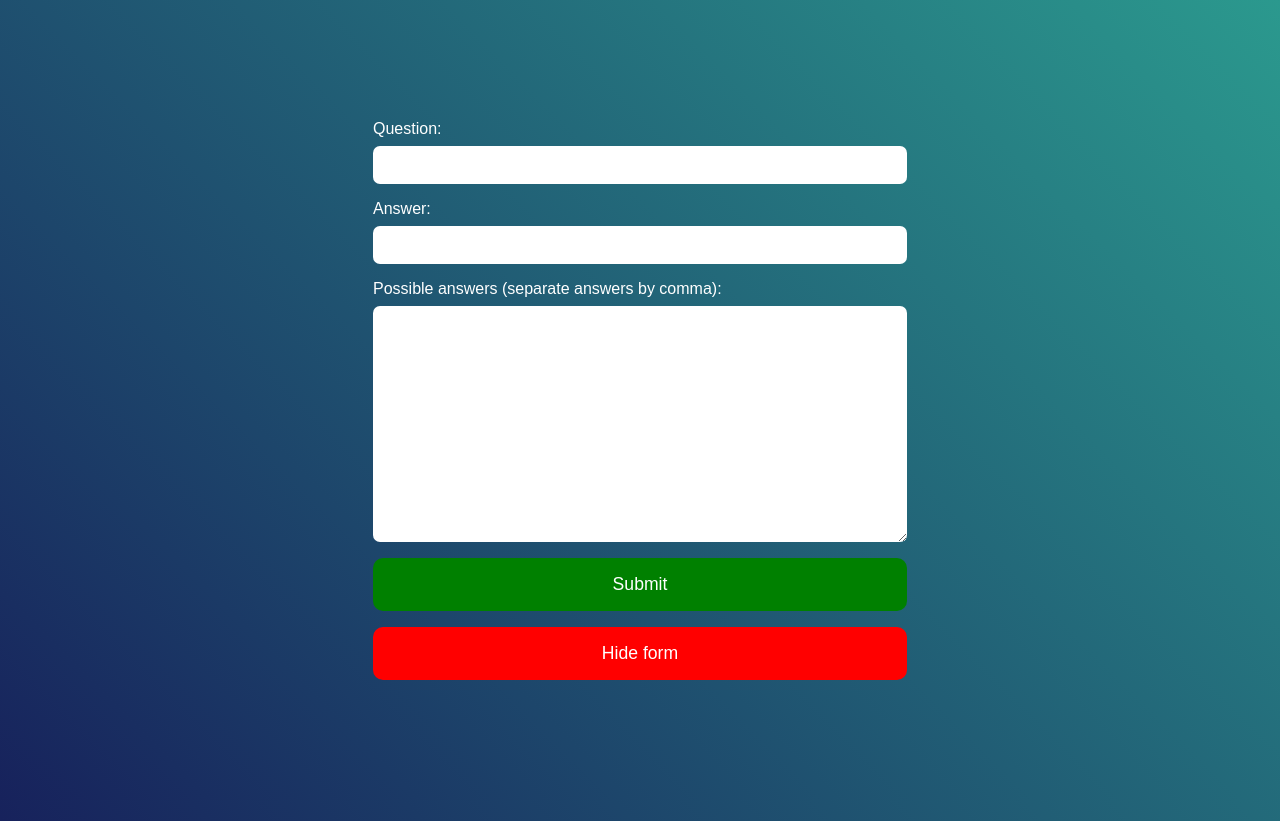
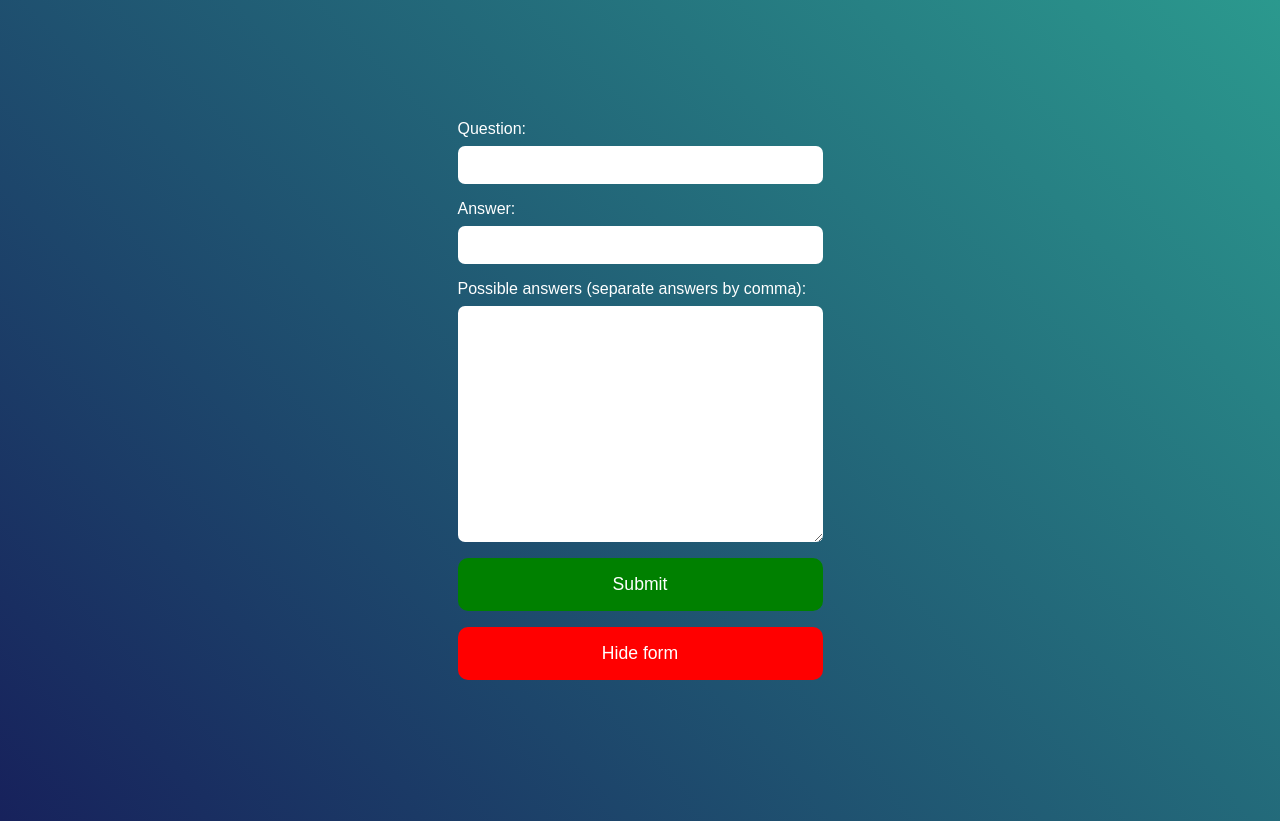
Before and after one commit to alihalilovic/quiz-app-vue, a Vue app: page / in a window 1280 px wide. Both pictures are taken after a click on the button "SHOW FORM". Built offline with nearby package versions, Linux system fonts and the light colour scheme.

Commit message:
fixed width

```diff
--- a/src/components/QuizForm.vue
+++ b/src/components/QuizForm.vue
@@ -66,7 +66,6 @@ const handleSubmitQuestionBlock = () => {
 form {
   display: flex;
   flex-direction: column;
-  width: 50%;
   max-width: 550px;
 }
 
```
